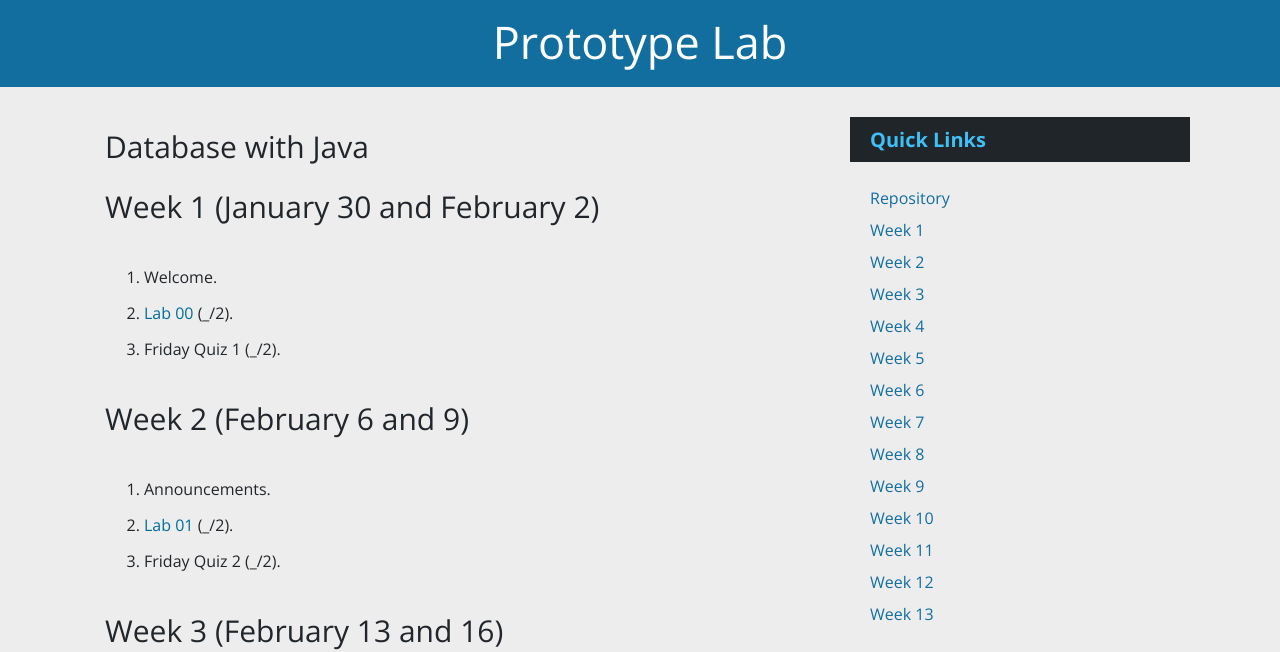
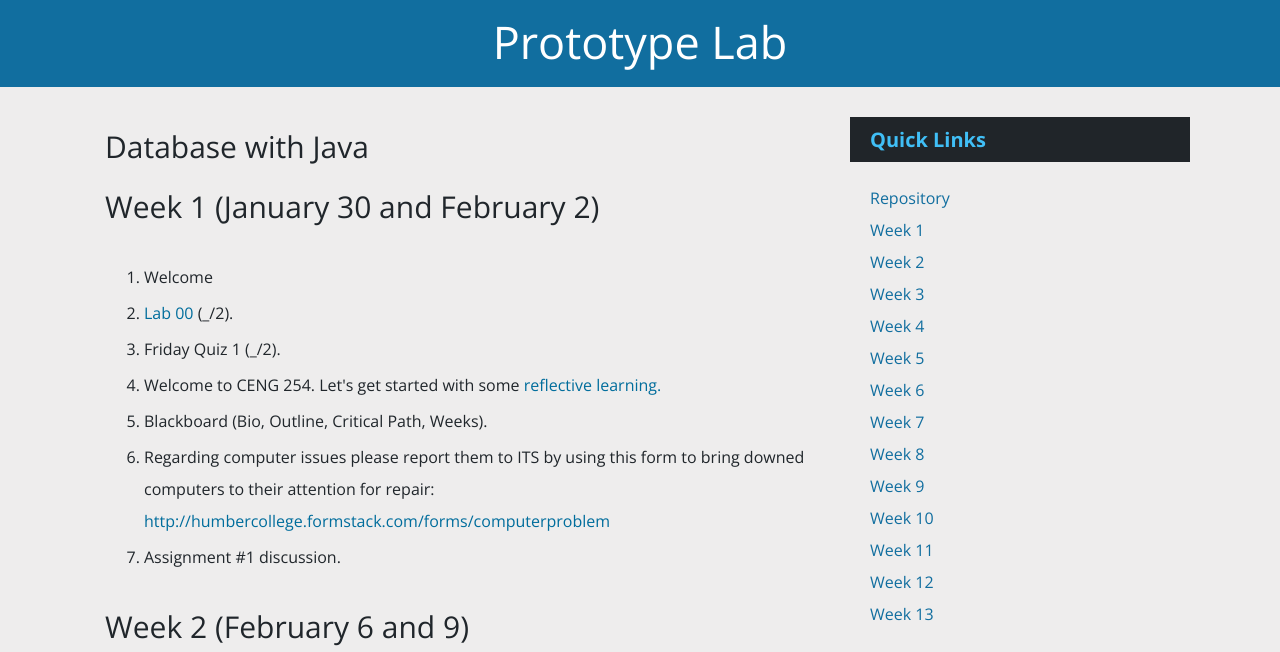
Before and after one commit to six0four/ceng254, a plain HTML site: page index.html in a window 1280 px wide. Shown: the part 169-821 px from the top of the page. Drawn offline with nearby package versions, Linux system fonts and the light colour scheme.

```diff
--- a/indexcontent.html
+++ b/indexcontent.html
@@ -6,9 +6,14 @@
  <SECTION ID="Section_101">
   <H3>Week 1 (January 30 and February 2)</H3>
   <p><ol>
-	<li>Welcome.</li>
+	<li>Welcome</li>
 	<li><a href="https://github.com/six0four/ceng254#lab-00">Lab 00</a> (_/2).</li>
 	<li>Friday Quiz 1 (_/2).</li>
+    <li>Welcome to CENG 254. Let's get started with some <a href="https://www.youtube.com/watch?v=kM-DXWEns2Y&t=28s">reflective learning.</a></li>
+	<li>Blackboard (Bio, Outline, Critical Path, Weeks).</li>
+	<li>Regarding computer issues please report them to ITS by using this form to bring downed computers to their attention for repair:
+     <a href="http://humbercollege.formstack.com/forms/computerproblem">http://humbercollege.formstack.com/forms/computerproblem</a></li>
+	<li>Assignment #1 discussion.</li>
   </ol></p>
  </SECTION>
 
```
Also changed, not shown: 1 other file.
